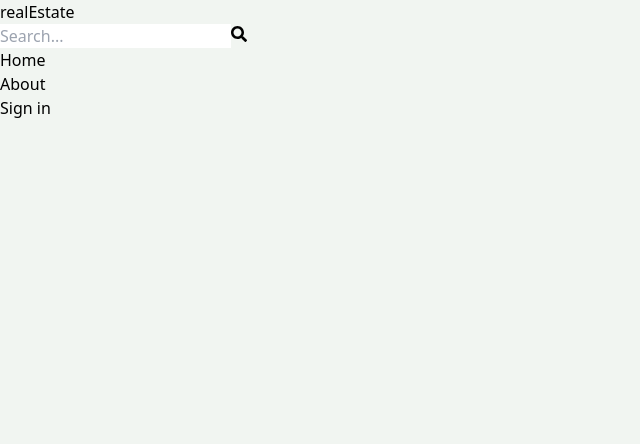
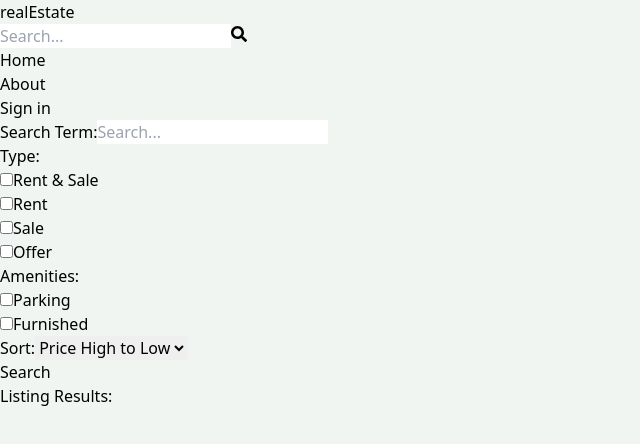
Before and after one commit to RuzbihanZaleek/Real-Estate, a React (Vite) app in the folder client/: page /search in a window 1280 px wide. Shown: the top 444 px of the page, without its empty margins (0-640 px from the left). Built offline with nearby package versions, Linux system fonts and the light colour scheme; no server answers; the HTML template or start-up script is replaced by a standard one.

Commit message:
38. Create search page UI

```diff
--- a/client/src/App.jsx
+++ b/client/src/App.jsx
@@ -9,6 +9,7 @@
 import CreateListing from './pages/CreateListing';
 import UpdateListing from './pages/UpdateListing';
 import Listing from './pages/Listing';
+import Search from './pages/Search';
 
 export default function App() {
   return (
@@ -20,6 +21,7 @@
         <Route path="/sign-up" element={<SignUp />} />
         <Route path="/about" element={<About />} />
         <Route path="/listing/:listingId" element={<Listing />} />
+        <Route path="/search" element={<Search />} />
         <Route element={<PrivateRoute />}>
           <Route path="/profile" element={<Profile />} />
           <Route path="/create-listing" element={<CreateListing />} />
--- /dev/null
+++ b/client/src/pages/Search.jsx
@@ -0,0 +1,57 @@
+export default function Search() {
+  return (
+    <div className="flex flex-col md:flex-row">
+      <div className="p-7 border-b-2 md:border-r-2 md:min-h-screen">
+        <form className="flex flex-col gap-8">
+          <div className="flex gap-2 items-center">
+            <label className="whitespace-nowrap font-semibold">Search Term:</label>
+            <input type="text" id="searchTerm" placeholder="Search..." className="p-3 rounded-lg w-full" />
+          </div>
+          <div className="flex gap-2 flex-wrap">
+            <label className="font-semibold">Type:</label>
+            <div className="flex gap-2">
+              <input type="checkbox" id="all" className="w-5" />
+              <span>Rent & Sale</span>
+            </div>
+            <div className="flex gap-2">
+              <input type="checkbox" id="rent" className="w-5" />
+              <span>Rent</span>
+            </div>
+            <div className="flex gap-2">
+              <input type="checkbox" id="sale" className="w-5" />
+              <span>Sale</span>
+            </div>
+            <div className="flex gap-2">
+              <input type="checkbox" id="offer" className="w-5" />
+              <span>Offer</span>
+            </div>
+          </div>
+          <div className="flex gap-2 flex-wrap">
+            <label className="font-semibold">Amenities:</label>
+            <div className="flex gap-2">
+              <input type="checkbox" id="parking" className="w-5" />
+              <span>Parking</span>
+            </div>
+            <div className="flex gap-2">
+              <input type="checkbox" id="furnished" className="w-5" />
+              <span>Furnished</span>
+            </div>
+          </div>
+          <div className="flex gap-2 items-center">
+            <label className="font-semibold">Sort:</label>
+            <select id="sort_under" className="border rounded-lg p-3">
+              <option>Price High to Low</option>
+              <option>Price Low to High</option>
+              <option>Latest</option>
+              <option>Oldest</option>
+            </select>
+          </div>
+          <button className="bg-slate-700 text-white p-3 rounded-lg uppercase hover:opacity-95">Search</button>
+        </form>
+      </div>
+      <div className="">
+        <h1 className="text-3xl font-semibold border-b p-3 text-slate-700 mt-5">Listing Results:</h1>
+      </div>
+    </div>
+  );
+}
```
Also changed, not shown: 1 other file (tests, documents, lock files or other folders).
